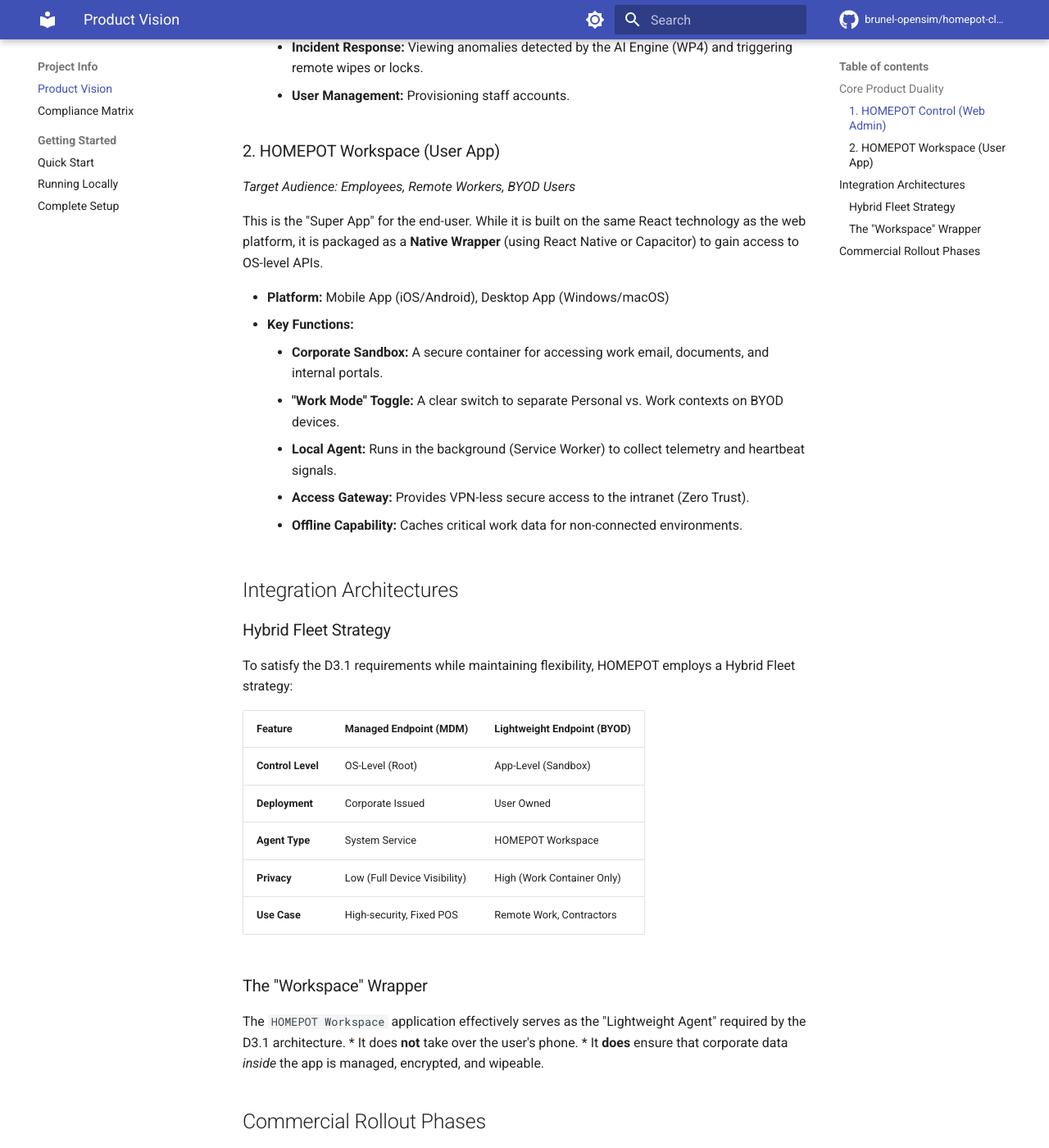
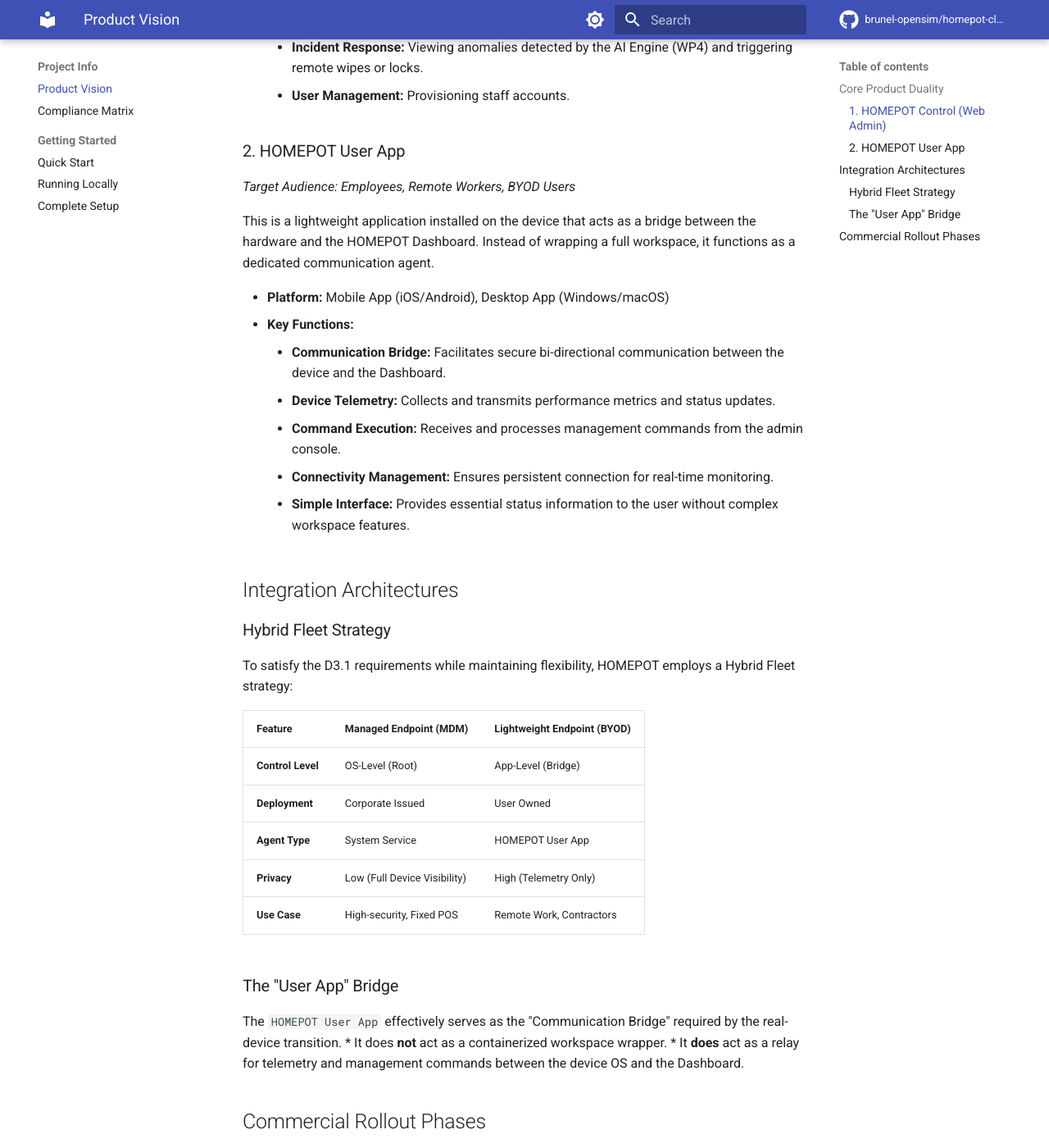
Before and after one commit to brunel-opensim/homepot-client, an MkDocs documentation site: the page built from docs/product-vision.md, in a window 1280 px wide and 1400 px high, scrolled down 832 px. Shown: the whole window at 82% size. Built offline with MkDocs 1.6.1 and Material for MkDocs 9.7.7, drawn with Linux system fonts in a browser that asks for light colours; comment, search, counter and statistics services are not loaded; the version menu is left out; some of the changed text lies outside the part shown.

```diff
--- a/docs/product-vision.md
+++ b/docs/product-vision.md
@@ -22,18 +22,18 @@
     *   **Incident Response:** Viewing anomalies detected by the AI Engine (WP4) and triggering remote wipes or locks.
     *   **User Management:** Provisioning staff accounts.
 
-### 2. HOMEPOT Workspace (User App)
+### 2. HOMEPOT User App
 *Target Audience: Employees, Remote Workers, BYOD Users*
 
-This is the "Super App" for the end-user. While it is built on the same React technology as the web platform, it is packaged as a **Native Wrapper** (using React Native or Capacitor) to gain access to OS-level APIs.
+This is a lightweight application installed on the device that acts as a bridge between the hardware and the HOMEPOT Dashboard. Instead of wrapping a full workspace, it functions as a dedicated communication agent.
 
 *   **Platform:** Mobile App (iOS/Android), Desktop App (Windows/macOS)
 *   **Key Functions:**
-    *   **Corporate Sandbox:** A secure container for accessing work email, documents, and internal portals.
-    *   **"Work Mode" Toggle:** A clear switch to separate Personal vs. Work contexts on BYOD devices.
-    *   **Local Agent:** Runs in the background (Service Worker) to collect telemetry and heartbeat signals.
-    *   **Access Gateway:** Provides VPN-less secure access to the intranet (Zero Trust).
-    *   **Offline Capability:** Caches critical work data for non-connected environments.
+    *   **Communication Bridge:** Facilitates secure bi-directional communication between the device and the Dashboard.
+    *   **Device Telemetry:** Collects and transmits performance metrics and status updates.
+    *   **Command Execution:** Receives and processes management commands from the admin console.
+    *   **Connectivity Management:** Ensures persistent connection for real-time monitoring.
+    *   **Simple Interface:** Provides essential status information to the user without complex workspace features.
 
 ## Integration Architectures
 
@@ -42,16 +42,16 @@
 
 | Feature | Managed Endpoint (MDM) | Lightweight Endpoint (BYOD) |
 | :--- | :--- | :--- |
-| **Control Level** | OS-Level (Root) | App-Level (Sandbox) |
+| **Control Level** | OS-Level (Root) | App-Level (Bridge) |
 | **Deployment** | Corporate Issued | User Owned |
-| **Agent Type** | System Service | HOMEPOT Workspace |
-| **Privacy** | Low (Full Device Visibility) | High (Work Container Only) |
+| **Agent Type** | System Service | HOMEPOT User App |
+| **Privacy** | Low (Full Device Visibility) | High (Telemetry Only) |
 | **Use Case** | High-security, Fixed POS | Remote Work, Contractors |
 
-### The "Workspace" Wrapper
-The `HOMEPOT Workspace` application effectively serves as the "Lightweight Agent" required by the D3.1 architecture.
-*   It does **not** take over the user's phone.
-*   It **does** ensure that corporate data *inside* the app is managed, encrypted, and wipeable.
+### The "User App" Bridge
+The `HOMEPOT User App` effectively serves as the "Communication Bridge" required by the real-device transition.
+*   It does **not** act as a containerized workspace wrapper.
+*   It **does** act as a relay for telemetry and management commands between the device OS and the Dashboard.
 
 ## Commercial Rollout Phases
 
@@ -59,10 +59,10 @@
     *   Fully functional `HOMEPOT Control` via Web PWA.
     *   Basic device telemetry reporting via Browser APIs.
 
-2.  **Phase 2: The "Workspace" Wrapper**
-    *   Wrapping the existing React frontend into a Native Binary.
-    *   Enabling "Background Sync" for reliable telemetry.
-    *   Implementing Biometric Auth (FaceID/TouchID) for app entry.
+2.  **Phase 2: The User App Bridge**
+    *   Developing the standalone User App for facilitating device communication.
+    *   Enabling reliable "Bridge" connectivity for real-time telemetry.
+    *   Implementing device registration and secure handshake protocols.
 
 3.  **Phase 3: AI-Driven Security**
     *   Integrating the `AnalysisMode` engine to block access if the device shows "abnormal behavior" (e.g., accessed from a new country at 3 AM).
--- a/mkdocs.yml
+++ b/mkdocs.yml
@@ -104,14 +104,14 @@
       - Getting Started:
           - Quick Start: getting-started.md
           - Running Locally: running-locally.md
-          - Complete Setup: complete-website-setup.md
+          - Complete Setup: complete-dashboard-setup.md
 
   - Layer 1 - Control Panel:
       - Overview: accessing-dashboard.md
       - Real-time Monitoring: real-time-dashboard.md
       - Authentication Flow: authentication-guide.md
       - Frontend Analytics: frontend-analytics-integration.md
-      - Testing: frontend-testing-guide.md
+      - Testing: dashboard-testing-guide.md
       - UI Examples: visual-examples.md
 
   - Layer 2 - API Gateway:
```
Also changed, not shown: README.md (+3 -3 lines), docs/complete-dashboard-setup.md (renamed from docs/complete-website-setup.md, +6 -6 lines), docs/dashboard-testing-guide.md (renamed from docs/website-testing-guide.md, +3 -3 lines), 5 other files.
